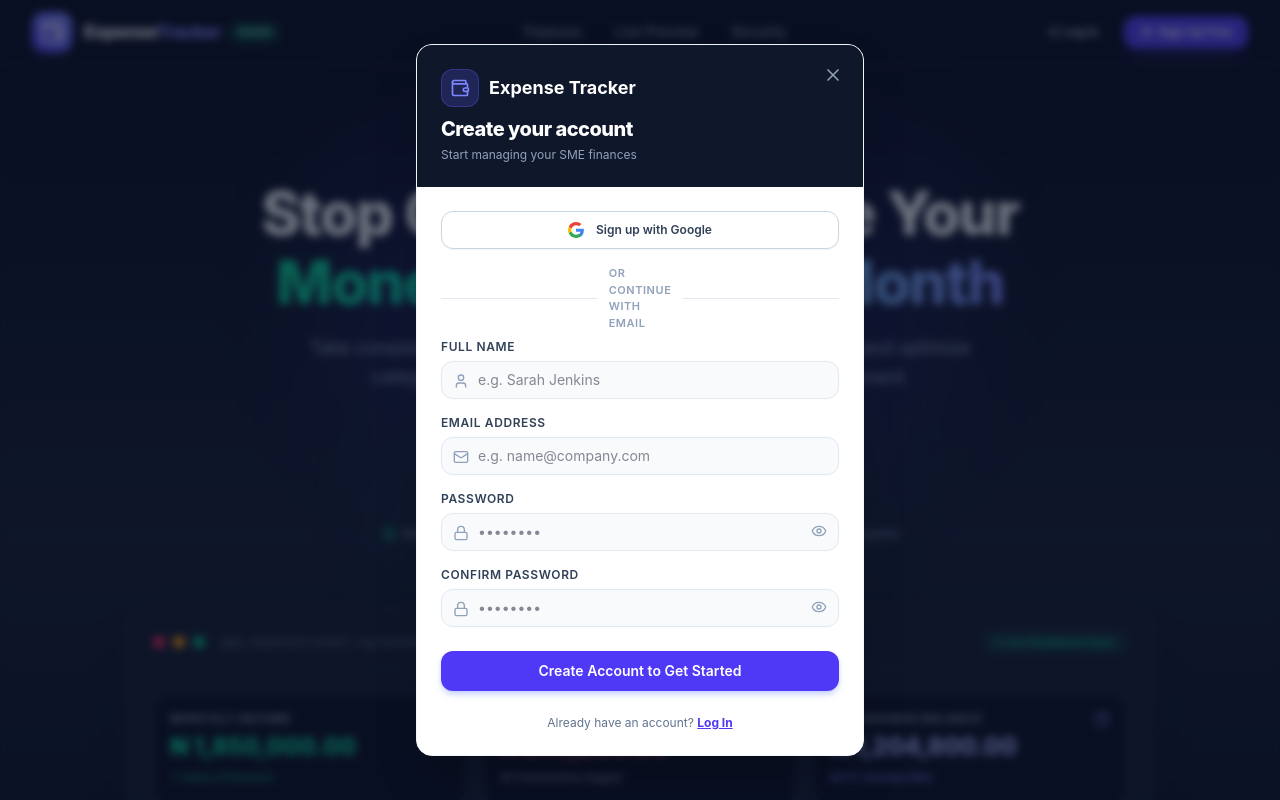
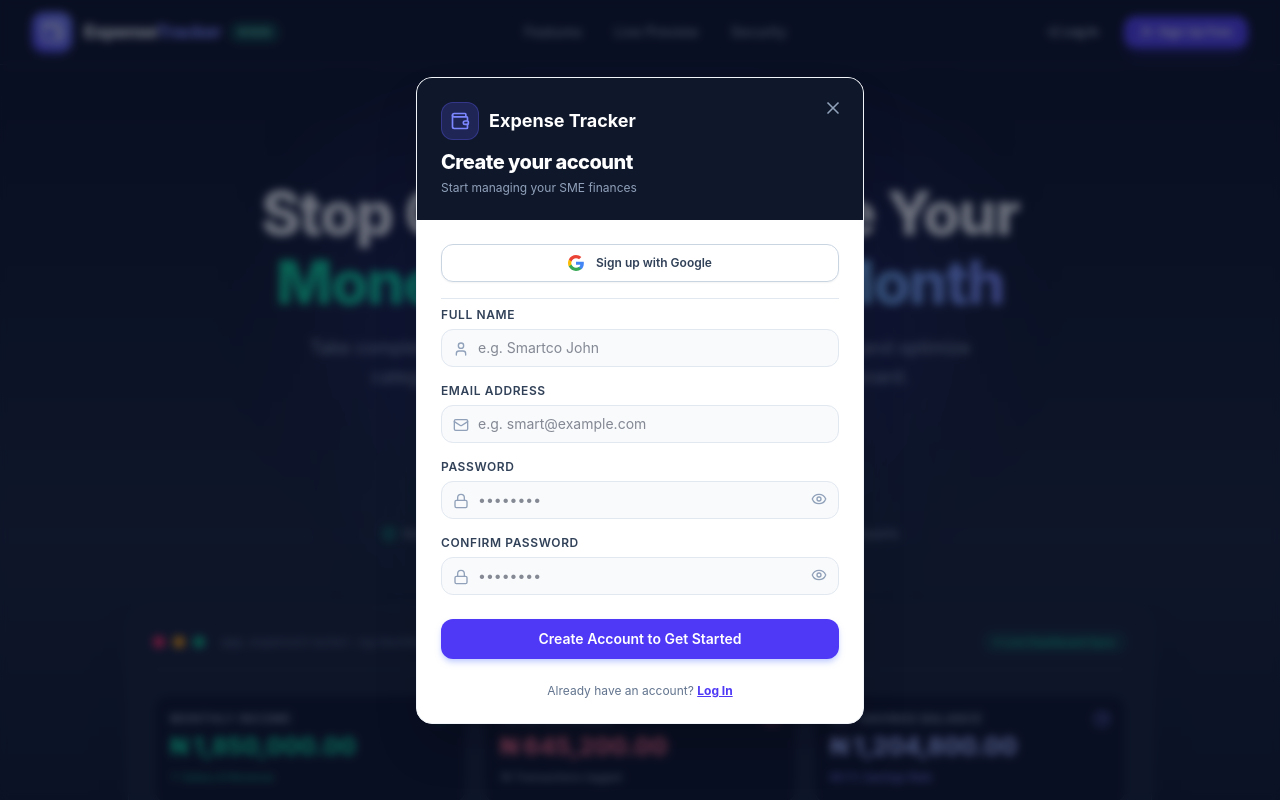
Before and after one commit to SMARTCODING-eng/sme_expense_tracker, a React (Vite) app in the folder expense_tracker_frontend/: page / in a window 1280 px wide. Both pictures are taken after a click on the button "Sign Up Free". Shown: the top 800 px of the page. Built offline with nearby package versions, Linux system fonts and the light colour scheme; no server answers.

Commit message:
fix bug in authmodal

```diff
--- a/expense_tracker_frontend/src/components/AuthModal.jsx
+++ b/expense_tracker_frontend/src/components/AuthModal.jsx
@@ -193,9 +193,6 @@ export const AuthModal = ({ isOpen, onClose, initialMode = 'login', onAuthSucces
           {/* Divider */}
           <div className="relative flex items-center justify-center my-2">
             <div className="border-t border-slate-200 w-full"></div>
-            <span className="bg-white px-3 text-[11px] font-semibold text-slate-400 uppercase tracking-wider">
-              or continue with email
-            </span>
             <div className="border-t border-slate-200 w-full"></div>
           </div>
 
@@ -212,7 +209,7 @@ export const AuthModal = ({ isOpen, onClose, initialMode = 'login', onAuthSucces
                   required
                   value={fullName}
                   onChange={(e) => setFullName(e.target.value)}
-                  placeholder="e.g. Sarah Jenkins"
+                  placeholder="e.g. Smartco John"
                   className="w-full pl-9 pr-3 py-2 bg-slate-50 border border-slate-200 rounded-xl text-sm text-slate-900 focus:bg-white focus:outline-none focus:ring-2 focus:ring-indigo-500/20 focus:border-indigo-500 transition-all"
                 />
               </div>
@@ -231,7 +228,7 @@ export const AuthModal = ({ isOpen, onClose, initialMode = 'login', onAuthSucces
                 required
                 value={email}
                 onChange={(e) => setEmail(e.target.value)}
-                placeholder="e.g. name@company.com"
+                placeholder="e.g. smart@example.com"
                 className="w-full pl-9 pr-3 py-2 bg-slate-50 border border-slate-200 rounded-xl text-sm text-slate-900 focus:bg-white focus:outline-none focus:ring-2 focus:ring-indigo-500/20 focus:border-indigo-500 transition-all"
               />
             </div>
```
